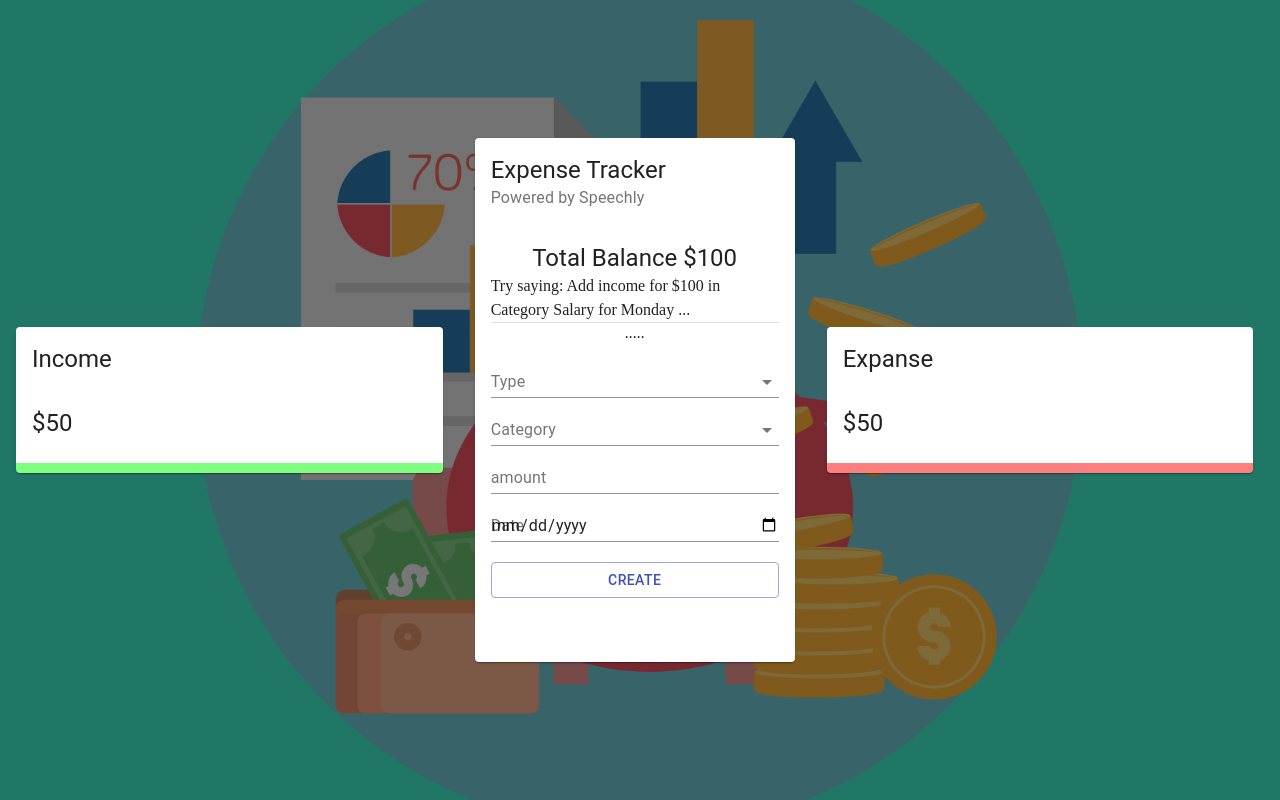
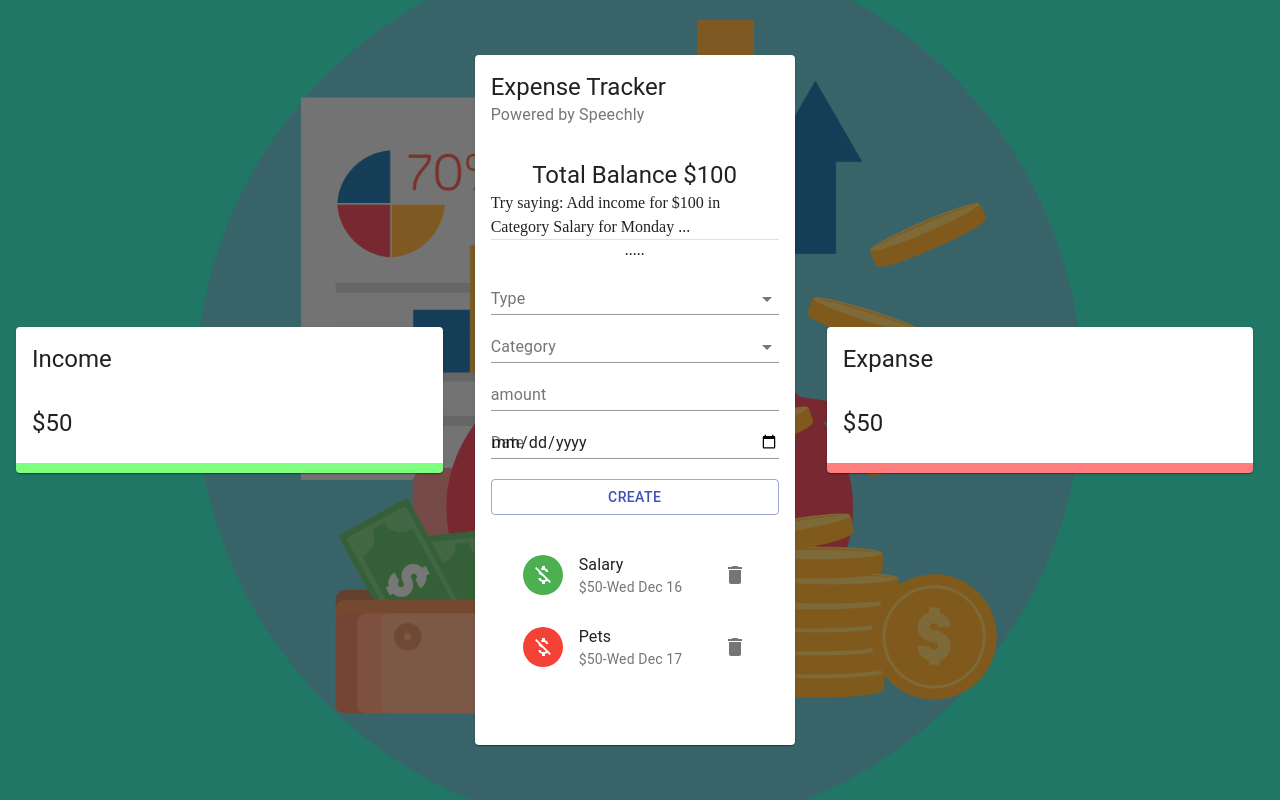
Before and after one commit to stepyarik395/Voice-Powered--Expense-Tracker, a React (Create React App) app in the folder voice-tracker/: page / in a window 1280 px wide. Built offline with nearby package versions, Linux system fonts and the light colour scheme.

Commit message:
render__transactions

```diff
--- a/voice-tracker/src/components/Main/List/List.jsx
+++ b/voice-tracker/src/components/Main/List/List.jsx
@@ -5,11 +5,33 @@
 
 const List = () => {
   const classes = useStyles();
+  const transactions = [
+    { id: 1, type: "Income", category: "Salary", amount: 50, date: "Wed Dec 16" },
+    { id: 2, type: "Expense", category: "Pets", amount: 50, date: "Wed Dec 17" },
+    { id: 3, type: "Income", category: "Business", amount: 150, date:"Wed Dec 18" }
+  ];
   return (
-    <div>
-
-    </div>
+    <MUIList dense={false} className={classes.list}>
+      {transactions.map((transactions) => {
+        return(
+          <Slide direction="down" in mountOnEnter unmountOnExit key={transactions.id}>
+          <ListItem>
+            <ListItemAvatar>
+              <Avatar className={transactions.type === 'Income' ? classes.avatarIncome : classes.avatarExpense}>
+                <MoneyOff />
+              </Avatar>
+            </ListItemAvatar>
+            <ListItemText primary={transactions.category} secondary={`$${transactions.amount}-${transactions.date}`} />
+            <ListItemSecondaryAction>
+              <IconButton edge="end" aria-label="delete" onClick="">
+                <Delete />
+              </IconButton>
+            </ListItemSecondaryAction>
+          </ListItem>
+        </Slide>
+        )
+      })}
+</MUIList>
   )
 }
-
 export default List
--- a/voice-tracker/src/components/Main/Main.jsx
+++ b/voice-tracker/src/components/Main/Main.jsx
@@ -2,6 +2,7 @@
 import { Card, CardHeader, CardContent, Typography, Grid, Divider } from '@material-ui/core';
 import useStyles from './styles';
 import Form from './Form/Form';
+import List from './List/List';
 
 export const Main = () => {
   const classes = useStyles();
@@ -24,7 +25,7 @@
         <CardContent classname={classes.cardContent}>
           <Grid container spacing={2}>
             <Grid item xs={12}>
-              {/* <List /> */}
+              <List />
             </Grid>
           </Grid>
 
```
Also changed, not shown: 1 other file (tests, documents, lock files or other folders).
